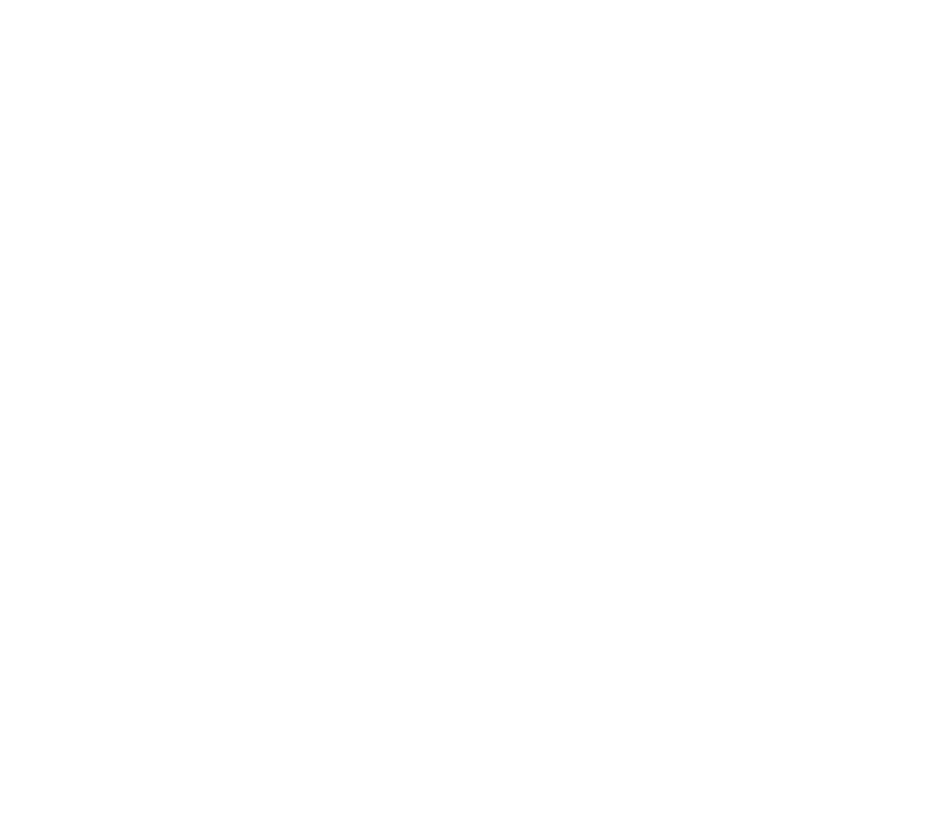
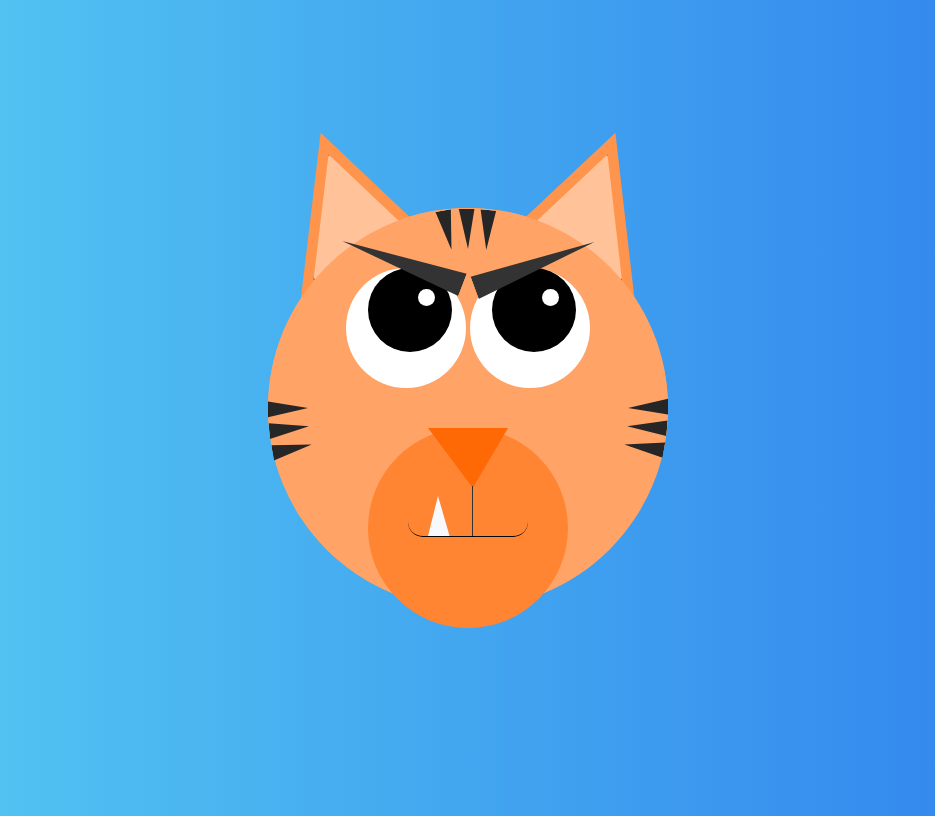
Before and after one commit to tomy8910/dailycssimages, a plain HTML site: page tiger/index.html in a window 1280 px wide. Shown: the whole page, without its empty margins (172-1107 px from the left). Drawn offline with Linux system fonts and the light colour scheme.

Commit message:
finished tigerrrrrr yeyyy

```diff
--- a/tiger/index.html
+++ b/tiger/index.html
@@ -0,0 +1,45 @@
+<!DOCTYPE html>
+<html lang="en"></html>
+<head>
+  <meta charset="UTF-8"/>
+  <meta name="viewport" content="width=device-width, initial-scale=1.0"/>
+  <meta http-equiv="X-UA-Compatible" content="ie=edge"/>
+  <title>Tiger</title>
+  <link href="index.css" rel="stylesheet"/>
+</head>
+<body>
+  <div class="tiger">
+    <div class="tiger-head">
+      <div class="tiger-head-copy"></div>
+      <div class="tiger-left-eye">
+        <div class="inner-eye"></div>
+      </div>
+      <div class="tiger-left-eyebrows"></div>
+      <div class="tiger-right-eye">
+        <div class="inner-eye"></div>
+      </div>
+      <div class="tiger-right-eyebrows"></div>
+      <div class="tiger-mouth">
+        <div class="tiger-tooth"></div>
+        <div class="tiger-upper-lip"></div>
+        <div class="tiger-mid-stride"></div>
+        <div class="tiger-up-stride"></div>
+      </div>
+      <div class="tiger-left-ear">
+        <div class="inner-ear"></div>
+      </div>
+      <div class="tiger-right-ear">
+        <div class="inner-ear"></div>
+      </div>
+      <div class="tiger-needles-1"></div>
+      <div class="tiger-needles-2"></div>
+      <div class="tiger-needles-3"></div>
+      <div class="tiger-needles-4"></div>
+      <div class="tiger-needles-5"></div>
+      <div class="tiger-needles-6"></div>
+      <div class="tiger-needles-7"></div>
+      <div class="tiger-needles-8"></div>
+      <div class="tiger-needles-9"></div>
+    </div>
+  </div>
+</body>
--- a/tiger/index.scss
+++ b/tiger/index.scss
@@ -0,0 +1,300 @@
+$base: #ff6600;
+$head: lighten($base, 20);
+body {
+  min-height: 100vh;
+  position: relative;
+  background: #56ccf2;
+  /* fallback for old browsers */
+  background: -webkit-linear-gradient(to right, #56ccf2, #2f80ed);
+  /* Chrome 10-25, Safari 5.1-6 */
+  background: linear-gradient(to right, #56ccf2, #2f80ed);
+}
+
+.tiger {
+  width: 450px;
+  height: 450px;
+  position: absolute;
+  top: 50%;
+  left: 50%;
+  transform: translate(-50%, -50%);
+  @media all and (max-width: 320px) {
+    width:350px;
+    height: 350px;
+  }
+  @media all and (min-width: 768px) {
+    width: 500px;
+    height: 500px;
+  }
+  @media all and (min-width: 1440px) {
+    width: 800px;
+    height: 800px;
+  }
+  @media all and (min-width:2000px) and (max-width: 2560px) {
+    width: 1200px;
+    height: 1200px;
+  }
+}
+
+.tiger-head {
+  width: 80%;
+  height: 80%;
+  position: absolute;
+  background: $head;
+  border-radius: 50%;
+  top: 10%;
+  left: 10%;
+  z-index: 2;
+}
+
+.tiger-head-copy {
+  position: absolute;
+  width: 100%;
+  height: 100%;
+  background: $head;
+  border-radius: 50%;
+  z-index: 2;
+}
+
+.tiger-left-eye {
+  position: absolute;
+  width: 30%;
+  height: 30%;
+  background: white;
+  top: 15%;
+  left: 19.5%;
+  border-radius: 50%;
+  z-index: 3;
+}
+
+.tiger-right-eye {
+  position: absolute;
+  width: 30%;
+  height: 30%;
+  background: white;
+  top: 15%;
+  right: 19.5%;
+  border-radius: 50%;
+  z-index: 3;
+}
+
+.inner-eye {
+  background: black;
+  position: absolute;
+  width: 70%;
+  height: 70%;
+  border-radius: 50%;
+  right: 12%;
+  top: 0;
+  z-index: 4;
+}
+
+.inner-eye::after {
+  position: absolute;
+  top: 25%;
+  right: 20%;
+  background: white;
+  width: 20%;
+  border-radius: 50%;
+  height: 20%;
+  content: "";
+}
+
+.tiger-left-eyebrows {
+  position: absolute;
+  width: 27%;
+  height: 32%;
+  background: #333;
+  -webkit-clip-path: polygon(50% 0%, 41% 100%, 63% 100%);
+  clip-path: polygon(50% 0%, 41% 100%, 63% 100%);
+  transform: rotate(291deg);
+  left: 20%;
+  top: -2%;
+  z-index: 5;
+}
+
+.tiger-right-eyebrows {
+  position: absolute;
+  width: 27%;
+  height: 32%;
+  background: #333;
+  -webkit-clip-path: polygon(50% 0%, 41% 100%, 63% 100%);
+  clip-path: polygon(50% 0%, 41% 100%, 63% 100%);
+  transform: rotate(70deg);
+  right: 20%;
+  top: -2%;
+  z-index: 5;
+  background-blend-mode: multiply;
+}
+
+.tiger-left-ear {
+  width: 40%;
+  height: 40%;
+  background: darken($head, 5);
+  -webkit-clip-path: polygon(50% 0%, 0 99%, 100% 100%);
+  clip-path: polygon(50% 0%, 0 99%, 100% 100%);
+  position: absolute;
+  top: -20%;
+  z-index: 1;
+  transform: rotate(-20deg);
+}
+
+.inner-ear {
+  width: 70%;
+  height: 70%;
+  background: lighten($head, 10);
+  -webkit-clip-path: polygon(50% 0%, 0 99%, 100% 100%);
+  clip-path: polygon(50% 0%, 0 99%, 100% 100%);
+  position: absolute;
+  z-index: 2;
+  top: 50%;
+  left: 50%;
+  transform: translate(-50%, -50%);
+  border: 1px solid black;
+}
+
+.tiger-right-ear {
+  width: 40%;
+  height: 40%;
+  background: darken($head, 5);
+  -webkit-clip-path: polygon(50% 0%, 0 99%, 100% 100%);
+  clip-path: polygon(50% 0%, 0 99%, 100% 100%);
+  position: absolute;
+  top: -20%;
+  z-index: 1;
+  right: 0;
+  transform: rotate(20deg);
+}
+
+.tiger-mouth {
+  width: 50%;
+  height: 50%;
+  background: lighten($base, 10);
+  position: absolute;
+  z-index: 10;
+  border-radius: 50%;
+  left: 50%;
+  top: 55%;
+  transform: translateX(-50%);
+}
+
+.tiger-upper-lip {
+  -webkit-clip-path: polygon(100% 0, 0 0, 56% 100%);
+  clip-path: polygon(100% 0, 0 0, 56% 100%);
+  width: 40%;
+  height: 30%;
+  background: lighten($base, 1);
+  position: absolute;
+  left: 50%;
+  transform: translateX(-50%);
+}
+
+.tiger-up-stride {
+  width: 0.4%;
+  height: 25%;
+  background: #333;
+  position: absolute;
+  left: 52.2%;
+  top: 29%;
+  z-index: 9999;
+}
+
+.tiger-mid-stride {
+  position: absolute;
+  height: 40%;
+  width: 60%;
+  border: 1px solid black;
+  border-left: transparent;
+  border-right: transparent;
+  border-top: transparent;
+  border-bottom-left-radius: 15px;
+  border-bottom-right-radius: 15px;
+  top: 14%;
+  left: 20%;
+}
+
+.tiger-tooth {
+  -webkit-clip-path: polygon(50% 0%, 25% 100%, 79% 100%);
+  clip-path: polygon(50% 0%, 25% 100%, 79% 100%);
+  position: absolute;
+  background: ghostwhite;
+  z-index: 123123123;
+  width: 20%;
+  height: 20%;
+  top: 34%;
+  left: 25%;
+}
+
+.tiger-needles-1,
+.tiger-needles-2,
+.tiger-needles-3,
+.tiger-needles-4,
+.tiger-needles-5,
+.tiger-needles-6,
+.tiger-needles-7,
+.tiger-needles-8,
+.tiger-needles-9 {
+  -webkit-clip-path: polygon(50% 0%, 34% 100%, 73% 100%);
+  clip-path: polygon(50% 0%, 34% 100%, 73% 100%);
+  position: absolute;
+  background: darken(#333, 5);
+  width: 10%;
+  height: 10%;
+  z-index: 9999;
+}
+
+.tiger-needles-1 {
+  left: 50%;
+  top: 0.5%;
+  transform: translateX(-50%);
+  transform: rotate(185deg);
+}
+
+.tiger-needles-2 {
+  left: 40%;
+  top: 0.5%;
+  transform: translateX(-50%);
+  transform: rotate(170deg);
+}
+
+.tiger-needles-3 {
+  left: 45%;
+  top: 0.2%;
+  transform: translateX(-50%);
+  transform: rotate(180deg);
+}
+
+.tiger-needles-4 {
+  top: 50%;
+  left: 0.3%;
+  transform: rotate(85deg);
+}
+
+.tiger-needles-5 {
+  top: 45%;
+  left: 0.1%;
+  transform: rotate(90deg);
+}
+
+.tiger-needles-6 {
+  top: 55%;
+  left: 1%;
+  transform: rotate(80deg);
+}
+
+.tiger-needles-7 {
+  top: 55%;
+  right: 1%;
+  transform: rotate(-80deg);
+}
+
+.tiger-needles-9 {
+  top: 50%;
+  right: 0.3%;
+  transform: rotate(-85deg);
+}
+
+.tiger-needles-8 {
+  top: 45%;
+  right: 0.1%;
+  transform: rotate(-90deg);
+}
```
Also changed, not shown: tiger/index.css, 2 other files.
